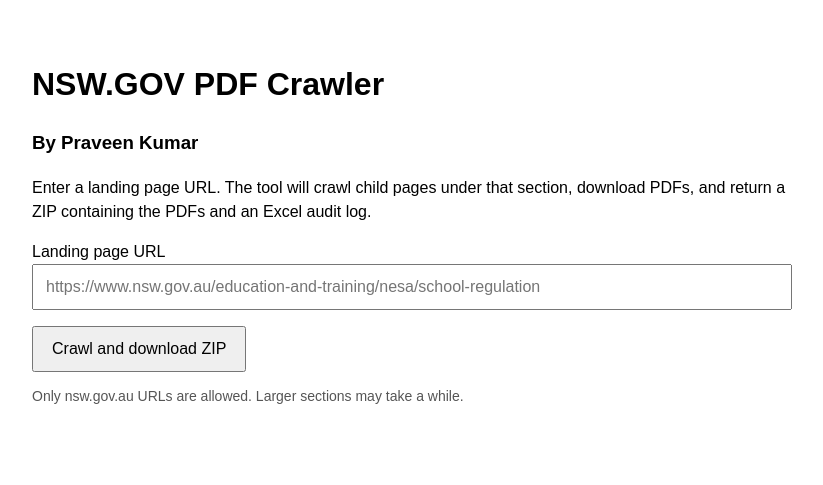
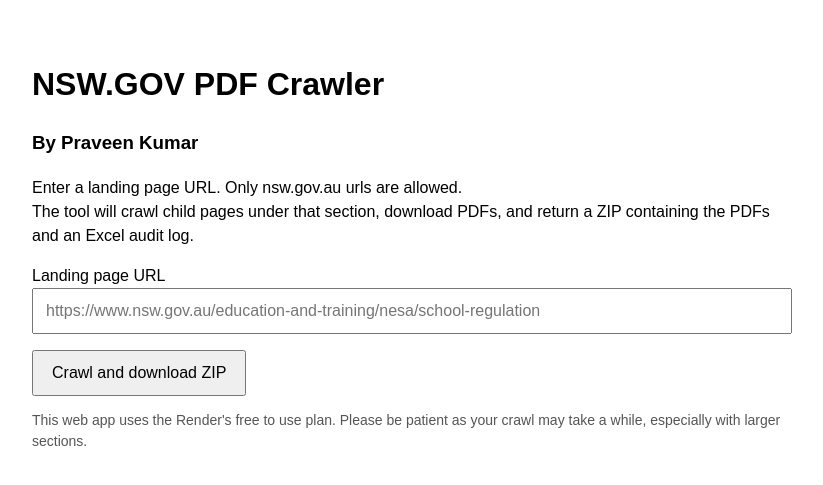
Before and after one commit to myic90/pdf-crawler, a Flask app: page / in a window 1280 px wide. Shown: the top 485 px of the page, without its empty margins (228-1051 px from the left). Run offline with Flask 3, Linux system fonts and the light colour scheme.

Commit message:
Update index.html

```diff
--- a/templates/index.html
+++ b/templates/index.html
@@ -87,8 +87,8 @@
   <h3>By Praveen Kumar</h3>
 
   <p>
-    Enter a landing page URL. The tool will crawl child pages under that section,
-    download PDFs, and return a ZIP containing the PDFs and an Excel audit log.
+    Enter a landing page URL. Only nsw.gov.au urls are allowed. <br/>
+    The tool will crawl child pages under that section, download PDFs, and return a ZIP containing the PDFs and an Excel audit log.
   </p>
 
   <form id="crawlForm">
@@ -121,7 +121,7 @@
   <div id="errorBox" class="error"></div>
 
   <p class="hint">
-    Only nsw.gov.au URLs are allowed. Larger sections may take a while.
+    This web app uses the Render's free to use plan. Please be patient as your crawl may take a while, especially with larger sections.
   </p>
 
   <script>
```
